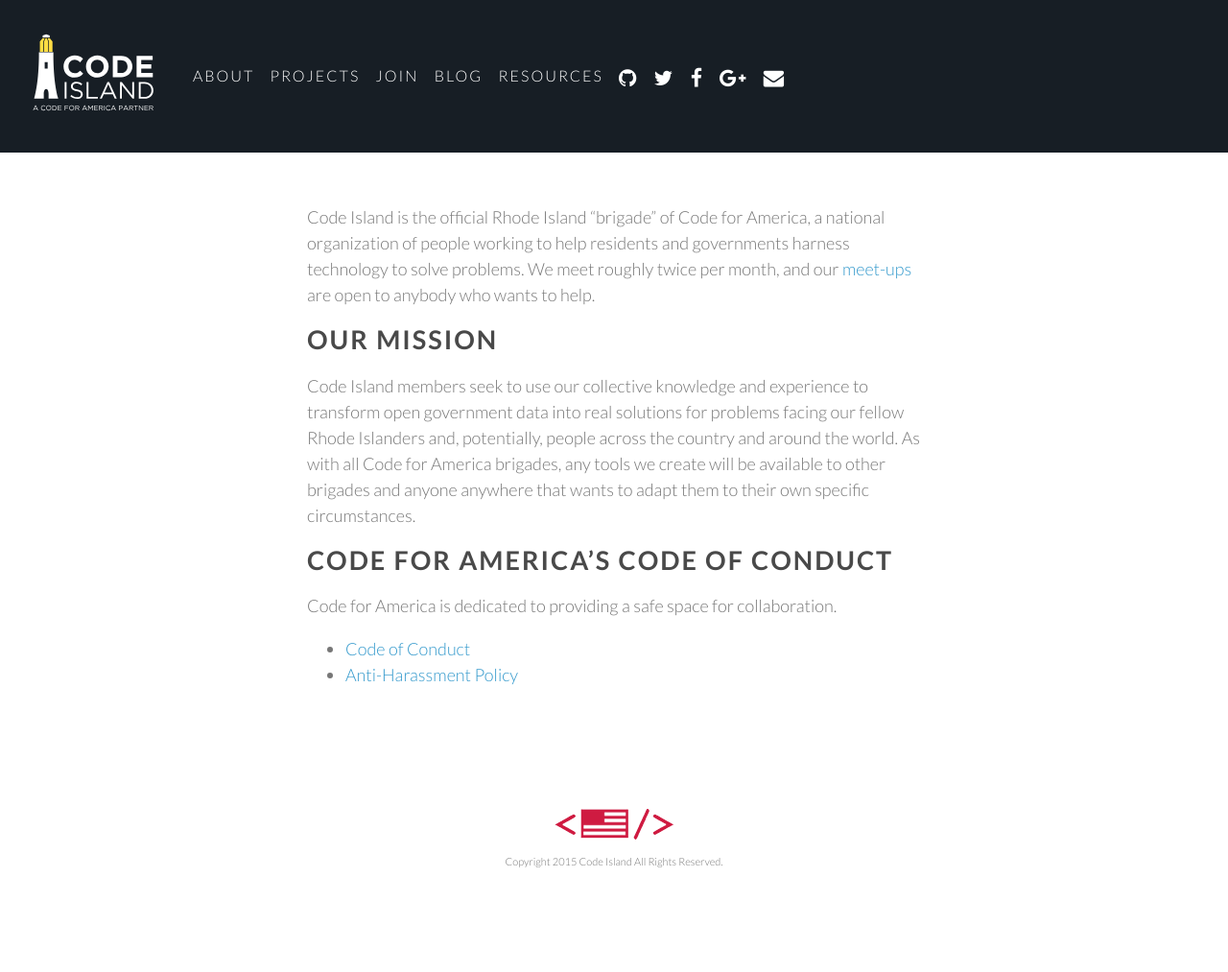
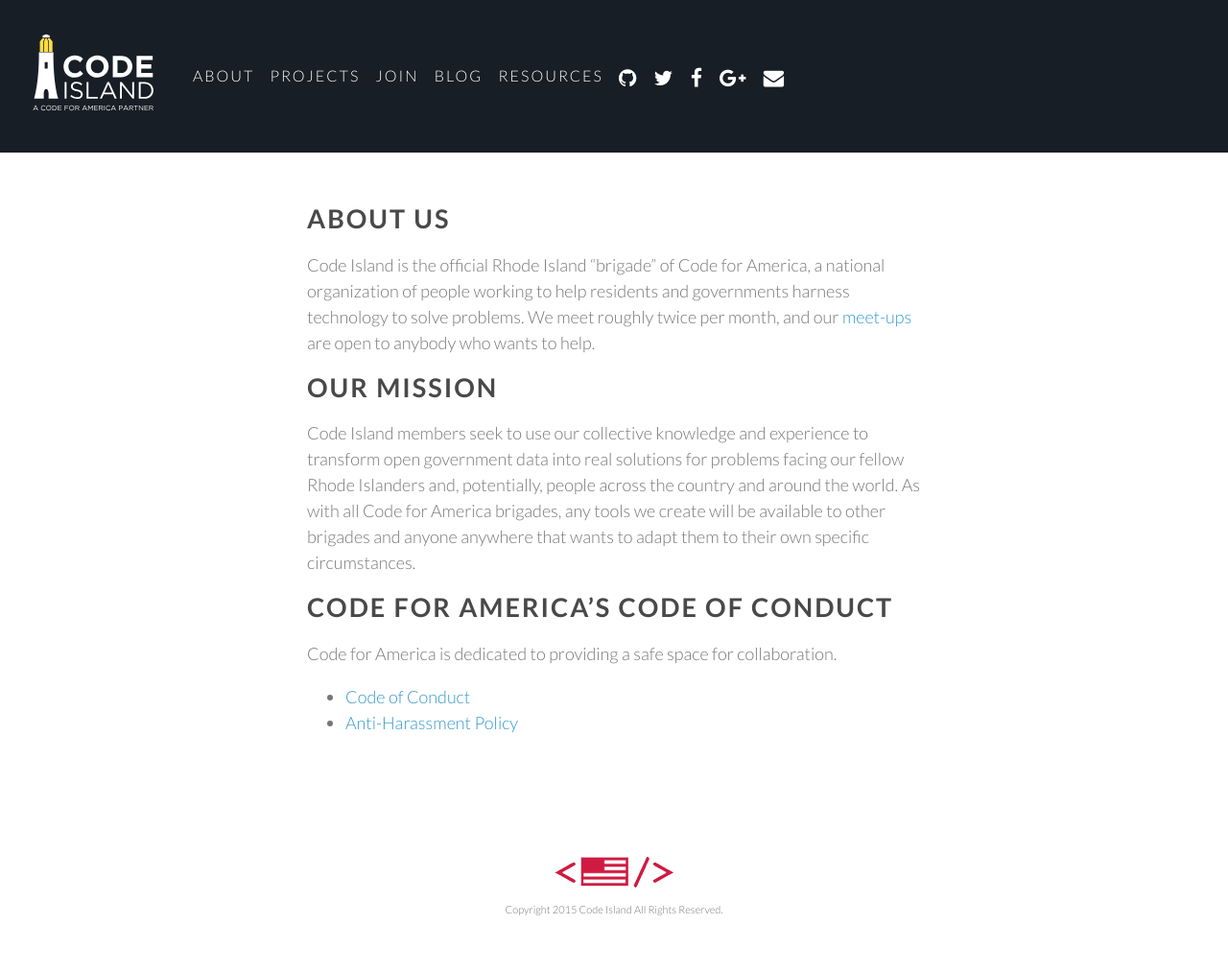
Before and after one commit to codeisland/codeisland.github.io, a Jekyll site: the page built from about/index.html, in a window 1280 px wide. Shown: the whole page at 96% size. Built offline with Jekyll 4.4.1, drawn with Linux system fonts in a browser that asks for light colours; nearby versions of some CDN libraries; before the commit the page ends 963 px from its top, so only the background shows below that.

Commit message:
About page

```diff
--- a/about/index.html
+++ b/about/index.html
@@ -4,6 +4,7 @@
 published: true
 ---
 
+<h2>About Us</h2>
 <p>
   Code Island is the official Rhode Island “brigade” of Code for America, a national organization of people working to help residents and governments harness technology to solve problems. We meet roughly twice per month, and our <a title="Join us!" href="http://www.meetup.com/Rhode-Island-Code-for-America-Brigade/">meet-ups</a> are open to anybody who wants to help.
 </p>
```
